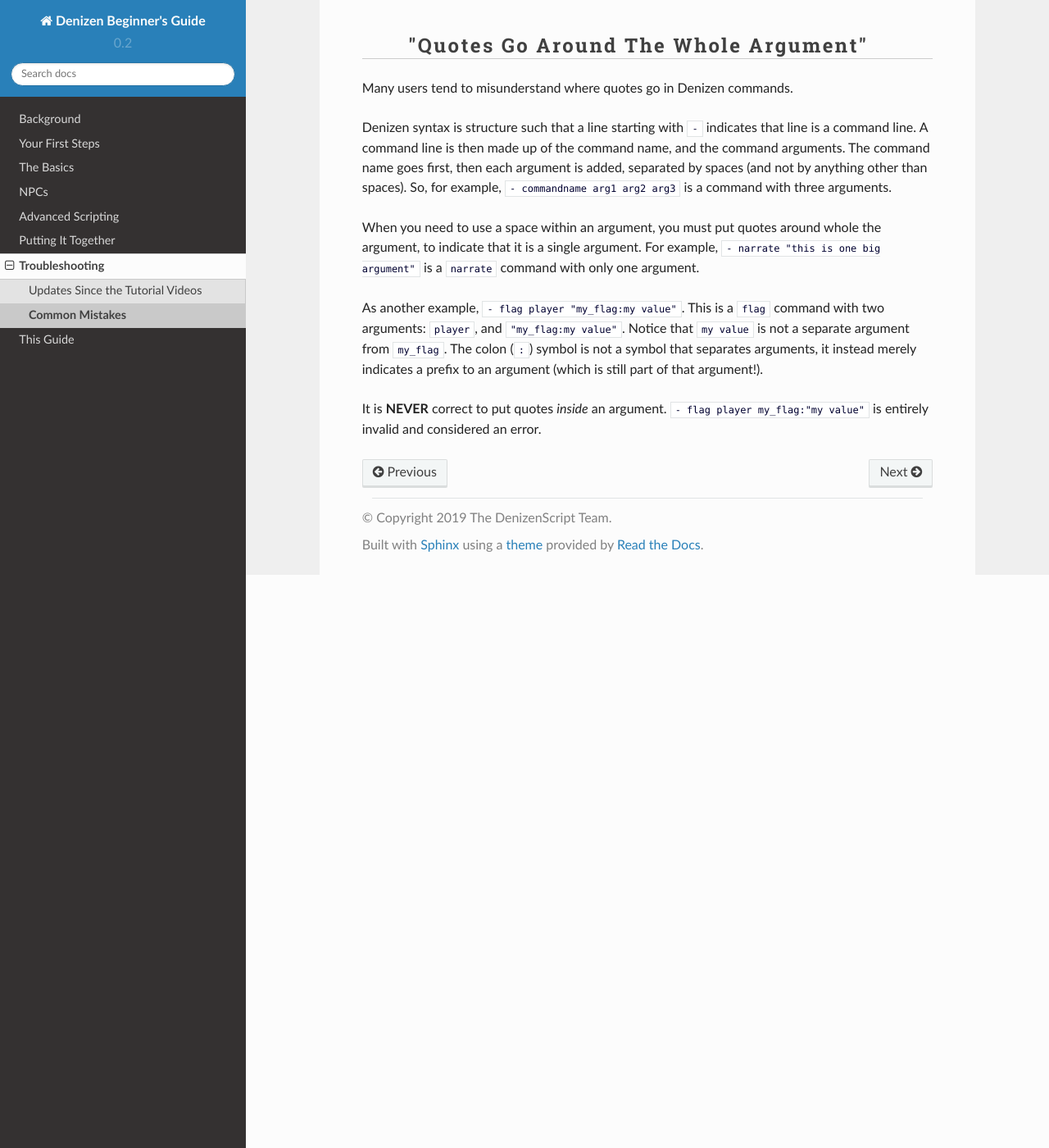
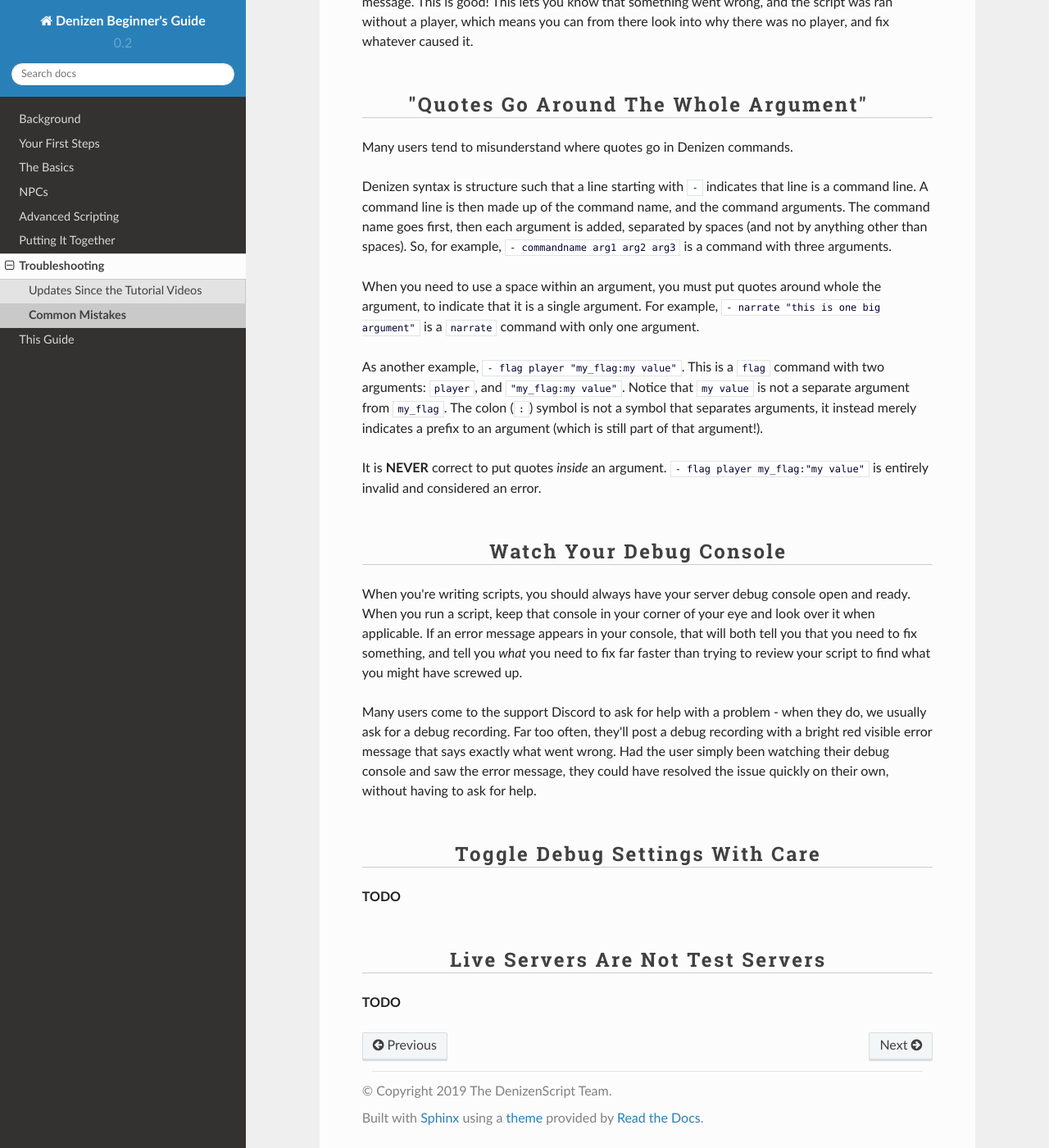
Before and after one commit to DenizenScript/Denizen-Beginners-Guide, a Sphinx documentation site: the page built from source/guides/troubleshooting/common-mistakes.md, in a window 1280 px wide and 1400 px high, scrolled down 6646 px. Shown: the whole window at 82% size. Built offline with Sphinx 7.4.7 and the Read the Docs theme 2.0.0, drawn with Linux system fonts in a browser that asks for light colours; some of the changed text lies outside the part shown.

Commit message:
"watch your debug console" writeup

```diff
--- a/source/guides/troubleshooting/common-mistakes.md
+++ b/source/guides/troubleshooting/common-mistakes.md
@@ -195,3 +195,17 @@ When you need to use a space within an argument, you must put quotes around whol
 As another example, `- flag player "my_flag:my value"`. This is a `flag` command with two arguments: `player`, and `"my_flag:my value"`. Notice that `my value` is not a separate argument from `my_flag`. The colon (`:`) symbol is not a symbol that separates arguments, it instead merely indicates a prefix to an argument (which is still part of that argument!).
 
 It is **NEVER** correct to put quotes *inside* an argument. `- flag player my_flag:"my value"` is entirely invalid and considered an error.
+
+### Watch Your Debug Console
+
+When you're writing scripts, you should always have your server debug console open and ready. When you run a script, keep that console in your corner of your eye and look over it when applicable. If an error message appears in your console, that will both tell you that you need to fix something, and tell you *what* you need to fix far faster than trying to review your script to find what you might have screwed up.
+
+Many users come to the support Discord to ask for help with a problem - when they do, we usually ask for a debug recording. Far too often, they'll post a debug recording with a bright red visible error message that says exactly what went wrong. Had the user simply been watching their debug console and saw the error message, they could have resolved the issue quickly on their own, without having to ask for help.
+
+### Toggle Debug Settings With Care
+
+**TODO**
+
+### Live Servers Are Not Test Servers
+
+**TODO**
```
